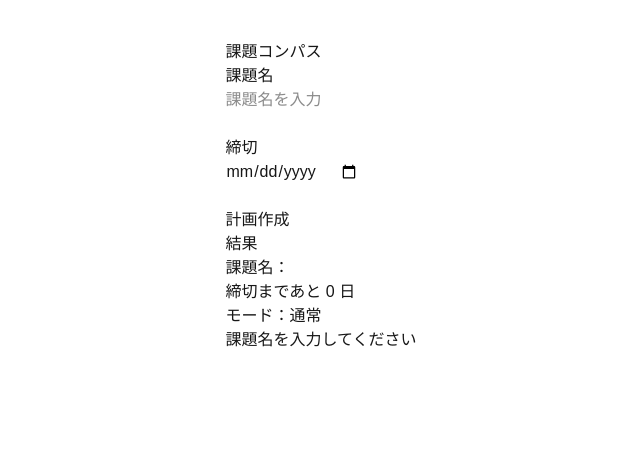
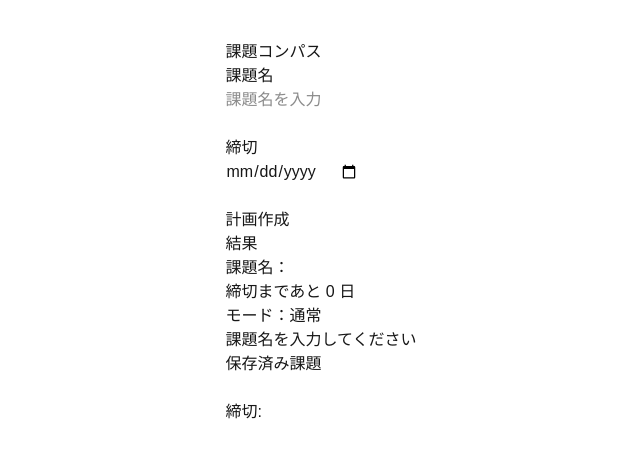
Before and after one commit to kippeicreator/task-assistant, a Next.js app: page / in a window 1280 px wide. Both pictures are taken after a click on the button "計画作成". Shown: the top 458 px of the page, without its empty margins (311-951 px from the left). Built offline with nearby package versions, Linux system fonts and the light colour scheme.

Commit message:
feat: display saved task list

```diff
--- a/app/page.tsx
+++ b/app/page.tsx
@@ -4,6 +4,7 @@ import { useEffect, useState } from "react";
 import styles from "./page.module.css";
 import TaskForm from "@/components/TaskForm";
 import ResultCard from "@/components/ResultCard";
+import TaskList from "@/components/TaskList";
 import { generatePlan } from "@/lib/planner";
 import type { Plan } from "@/types/plan";
 import type { Task } from "@/types/task";
@@ -50,6 +51,8 @@ export default function Home() {
       />
 
       <ResultCard result={result} className={styles.resultText} />
+
+      <TaskList tasks={tasks} />
     </div>
   );
 }
--- /dev/null
+++ b/components/TaskList.tsx
@@ -0,0 +1,27 @@
+import type { Task } from "@/types/task";
+
+type TaskListProps = {
+    tasks: Task[];
+};
+
+export default function TaskList({ tasks }: TaskListProps) {
+    if (tasks.length === 0) {
+        return <p>保存された課題はありません。</p>;
+    }
+
+    return (
+        <div>
+            <h2>保存済み課題</h2>
+
+            <ul>
+                {tasks.map((task) => (
+                    <li key={task.id}>
+                        <strong>{task.name}</strong>
+                        <br />
+                        締切: {task.deadline}
+                    </li>
+                ))}
+            </ul>
+        </div>
+    );
+}
```
